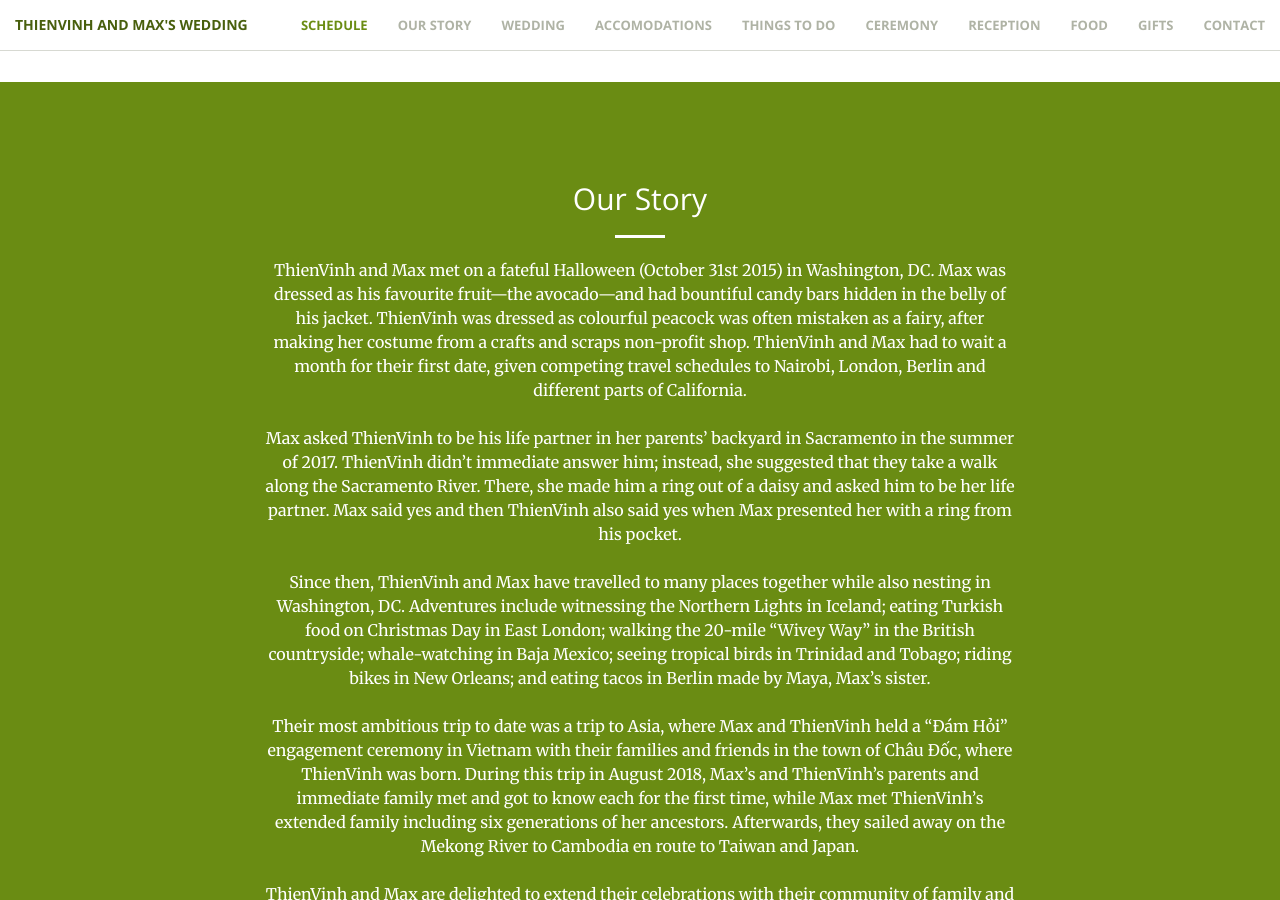
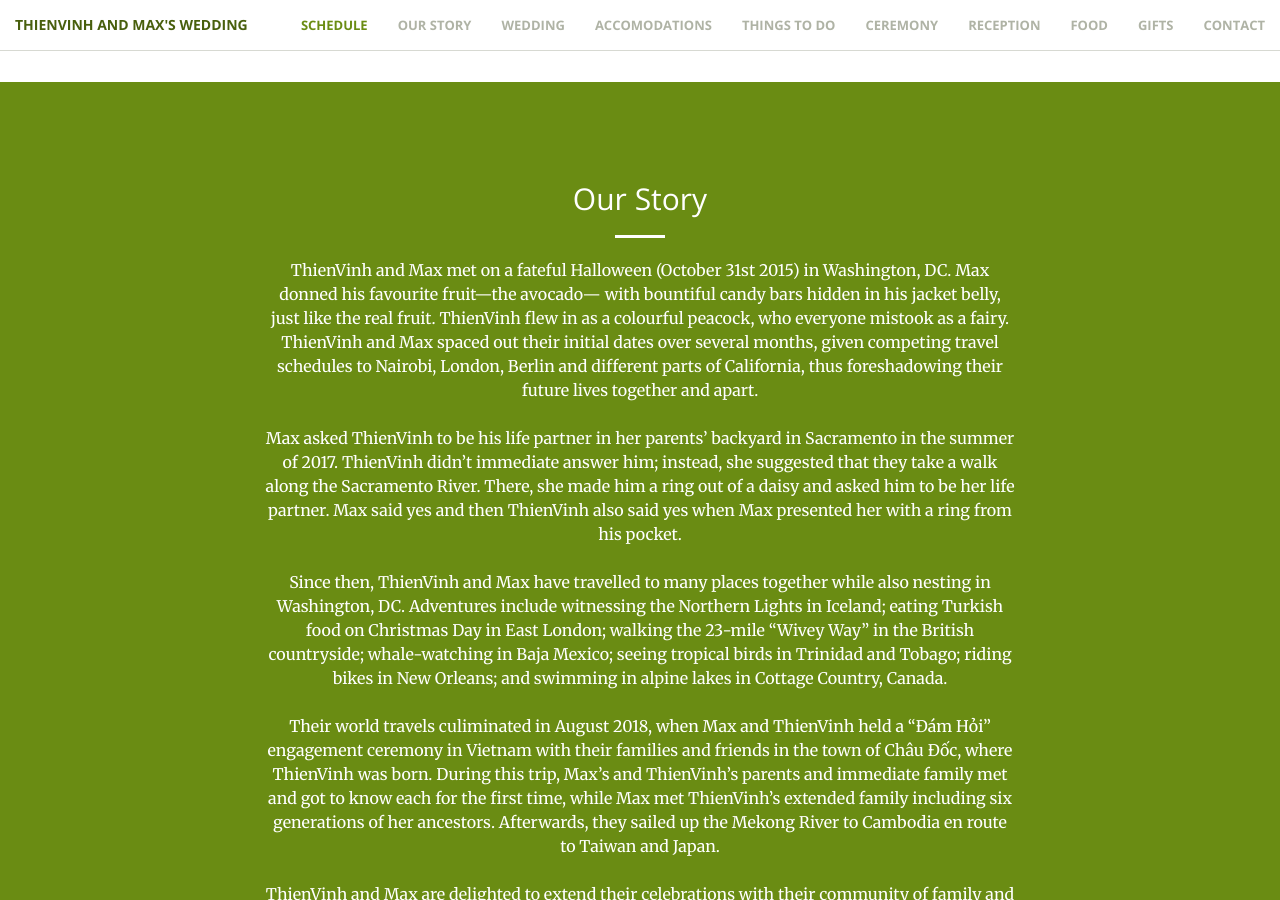
Before and after one commit to mjrich/new-website-test, a Jekyll site: the page built from index.html, in a window 1280 px wide and 900 px high, scrolled down 2077 px. Built offline with Jekyll 4.4.1, drawn with Linux system fonts in a browser that asks for light colours; some of the changed text lies outside the part shown.

Commit message:
updated copy

```diff
--- a/_includes/about-us.html
+++ b/_includes/about-us.html
@@ -5,16 +5,16 @@
                 <h2 class="section-heading">Our Story</h2>
                 <hr class="light">
                 <p class="text-faded">
-ThienVinh and Max met on a fateful Halloween (October 31st 2015) in Washington, DC. Max was dressed as his favourite fruit—the avocado—and had bountiful candy bars hidden in the belly of his jacket. ThienVinh was dressed as colourful peacock was often mistaken as a fairy, after making her costume from a crafts and scraps non-profit shop. ThienVinh and Max had to wait a month for their first date, given competing travel schedules to Nairobi, London, Berlin and different parts of California.
+ThienVinh and Max met on a fateful Halloween (October 31st 2015) in Washington, DC. Max donned his favourite fruit—the avocado— with bountiful candy bars hidden in his jacket belly, just like the real fruit. ThienVinh flew in as a colourful peacock, who everyone mistook as a fairy. ThienVinh and Max spaced out their initial dates over several months, given competing travel schedules to Nairobi, London, Berlin and different parts of California, thus foreshadowing their future lives together and apart.
 <br/>
 <br/>
 Max asked ThienVinh to be his life partner in her parents’ backyard in Sacramento in the summer of 2017. ThienVinh didn’t immediate answer him; instead, she suggested that they take a walk along the Sacramento River. There, she made him a ring out of a daisy and asked him to be her life partner. Max said yes and then ThienVinh also said yes when Max presented her with a ring from his pocket.
 <br/>
 <br/>
-Since then, ThienVinh and Max have travelled to many places together while also nesting in Washington, DC. Adventures include witnessing the Northern Lights in Iceland; eating Turkish food on Christmas Day in East London; walking the 20-mile “Wivey Way” in the British countryside; whale-watching in Baja Mexico; seeing tropical birds in Trinidad and Tobago; riding bikes in New Orleans; and eating tacos in Berlin made by Maya, Max’s sister.
+Since then, ThienVinh and Max have travelled to many places together while also nesting in Washington, DC. Adventures include witnessing the Northern Lights in Iceland; eating Turkish food on Christmas Day in East London; walking the 23-mile “Wivey Way” in the British countryside; whale-watching in Baja Mexico; seeing tropical birds in Trinidad and Tobago; riding bikes in New Orleans; and swimming in alpine lakes in Cottage Country, Canada.
 <br/>
 <br/>
-Their most ambitious trip to date was a trip to Asia, where Max and ThienVinh held a “Đám Hỏi” engagement ceremony in Vietnam with their families and friends in the town of Châu Đốc, where ThienVinh was born. During this trip in August 2018, Max’s and ThienVinh’s parents and immediate family met and got to know each for the first time, while Max met ThienVinh’s extended family including six generations of her ancestors. Afterwards, they sailed away on the Mekong River to Cambodia en route to Taiwan and Japan.
+Their world travels culiminated in August 2018, when Max and ThienVinh held a “Đám Hỏi” engagement ceremony in Vietnam with their families and friends in the town of Châu Đốc, where ThienVinh was born. During this trip, Max’s and ThienVinh’s parents and immediate family met and got to know each for the first time, while Max met ThienVinh’s extended family including six generations of her ancestors. Afterwards, they sailed up the Mekong River to Cambodia en route to Taiwan and Japan.
 <br/>
 <br/>
 ThienVinh and Max are delighted to extend their celebrations with their community of family and friends at their wedding on the American River in Lotus, California!
--- a/_includes/thingstodo.html
+++ b/_includes/thingstodo.html
@@ -20,11 +20,11 @@
 
                 <hr class="primary">
                 <p></p>
-                <h3>Sutter's Mill and CA gold discovery area</h3>
+                <h3>Sutter's Mill and CA Gold Discovery Area</h3>
                 <p class="text">
                   One of the main attractions of Lotus CA, you can walk around where gold was struck launching the California gold rush in the 1840s. It's easy to get to <strong>Sutters Mill</strong> and discovery area. There's even still gold in them there hills and you can pan for it!
                 </p>
-                <a href="https://www.coloma.com/california-gold-discovery/" target="_blank" class="btn btn-primary btn-xl page-scroll">Sutter's Mill and CA gold discovery area</a>
+                <a href="https://www.coloma.com/california-gold-discovery/" target="_blank" class="btn btn-primary btn-xl page-scroll">Gold Discovery Area</a>
 
 
                 <hr class="primary">
@@ -75,7 +75,7 @@
                 <p class="text">
                 Located in the same parking lot as our campground, <strong>Sierra Rizing Cafe and Bakery</strong>, is favorite amongst locals and travelers alike. Enjoy a variety of coffee and tea beverages as well as delicious home-baked goods.
                 </p>
-                <a href="http://www.sierrarizing.com/" target="_blank" class="btn btn-primary btn-xl page-scroll">Sierra Rizing Cafe and Bakery</a>
+                <a href="http://www.sierrarizing.com/" target="_blank" class="btn btn-primary btn-xl page-scroll">Sierra Rizing Cafe & Bakery</a>
 
                 <hr class="primary">
                 <p></p>
@@ -91,7 +91,7 @@
                 <p class="text">
                 Located about a quarter of a mile from our campground. The <strong>River Shack</strong> features made-to-order deli sandwiches and a wide variety of beers. The perfect spot to hang out and live life on river time.
                 </p>
-                <a href="https://www.yelp.com/biz/river-shack-deli-and-pub-lotus" target="_blank" class="btn btn-primary btn-xl page-scroll">The River Shack Deli and Pub</a>
+                <a href="https://www.yelp.com/biz/river-shack-deli-and-pub-lotus" target="_blank" class="btn btn-primary btn-xl page-scroll">The River Shack Deli & Pub</a>
 
                 <hr class="primary">
                 <p></p>
@@ -99,7 +99,7 @@
                 <p class="text">
                   Located about a quarter of a mile up the road from our campground. The <strong>Coloma Club</strong> has a full service bar and is a popular hang-out spot for locals and river guides at night.
                 </p>
-                <a href="http://colomaclub.com/" target="_blank" class="btn btn-primary btn-xl page-scroll">Coloma Club Bar and Restaurant</a>
+                <a href="http://colomaclub.com/" target="_blank" class="btn btn-primary btn-xl page-scroll">Coloma Club Bar & Restaurant</a>
 
                 <hr class="primary">
                 <p></p>
```
Also changed, not shown: other parts of _includes/thingstodo.html (+1 -1 lines).
